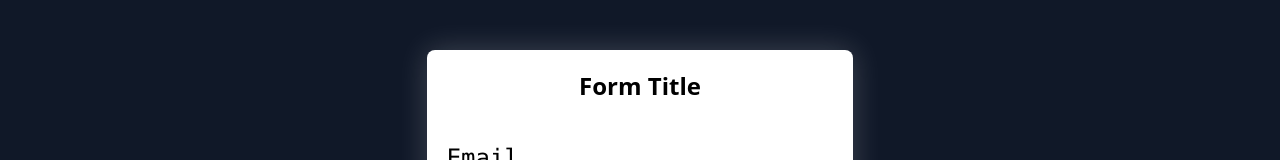
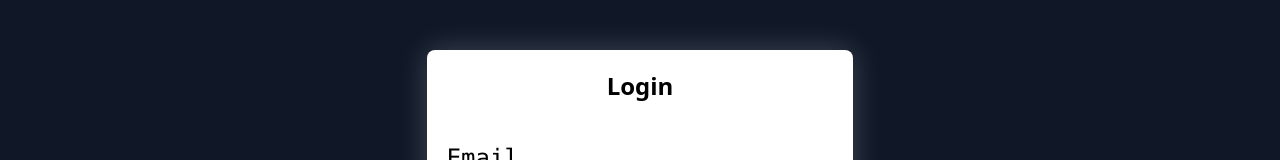
Before and after one commit to ShishantG87/game-web-app, a React app in the folder frontend/: page / in a window 1280 px wide. Shown: the part 206-366 px from the top of the page. Built offline with nearby package versions, Linux system fonts and the light colour scheme; the HTML template or start-up script is replaced by a standard one.

Commit message:
change App.jsx

```diff
--- a/frontend/src/App.jsx
+++ b/frontend/src/App.jsx
@@ -14,7 +14,7 @@
       <div className="flex flex-col items-center justify-center mt-40">
       <form className="flex flex-col  bg-white w-1/3  p-5 rounded-lg text-black
        text-2xl shadow-[0_0_30px_rgba(255,255,255,0.2)]">
-        <h2 className="text-2xl font-bold text-black mb-10 font-bold text-center">Form Title</h2>
+        <h2 className="text-2xl font-bold text-black mb-10 font-bold text-center">Login</h2>
         <div className="flex flex-col space-y-1 font-mono">
           <label className="text-black mb-1 ">
             Email
```
